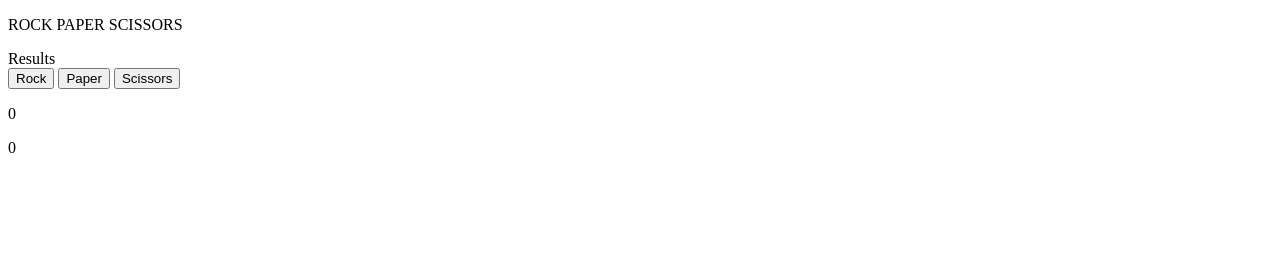
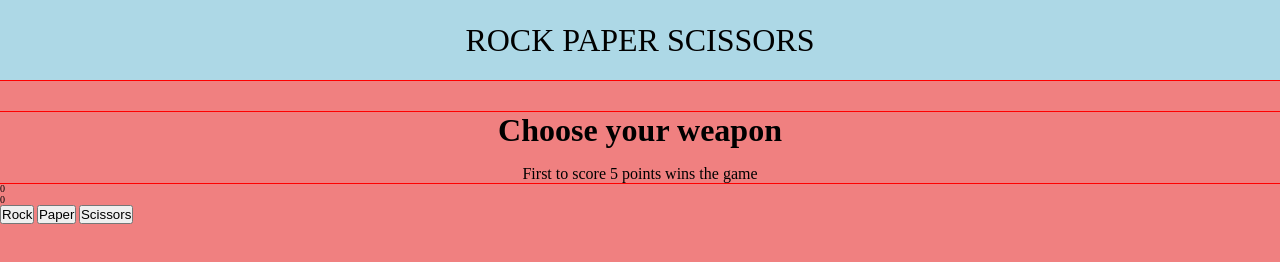
Before and after one commit to presh-031/Rockpaperscissors, a plain HTML site: page index.html in a window 1280 px wide. Drawn offline with Linux system fonts and the light colour scheme.

Commit message:
general ui layout is about done

```diff
--- a/index.html
+++ b/index.html
@@ -5,17 +5,24 @@
     <meta http-equiv="X-UA-Compatible" content="IE=edge" />
     <meta name="viewport" content="width=device-width, initial-scale=1.0" />
     <title>Rock-Paper-Scissors</title>
+    <link rel="stylesheet" href="css/style.css" />
   </head>
   <body>
     <header>
       <p>ROCK PAPER SCISSORS</p>
     </header>
-    <div class="results">Results</div>
+    <div class="description">
+      <p class="description__header">Choose your weapon</p>
+      <p class="description__text results">
+        First to score 5 points wins the game
+      </p>
+    </div>
+    <!-- <div class="results">Results</div> -->
+    <p class="player-score">0</p>
+    <p class="computer-score">0</p>
     <button>Rock</button>
     <button>Paper</button>
     <button>Scissors</button>
-    <p class="player-score">0</p>
-    <p class="computer-score">0</p>
     <script src="script.js"></script>
   </body>
 </html>
--- /dev/null
+++ b/style.scss
@@ -0,0 +1,32 @@
+* {
+  padding: 0;
+  margin: 0;
+  box-sizing: border-box;
+}
+body {
+  font-size: 62.5%;
+  background-color: lightcoral;
+}
+header {
+  outline: 1px solid red;
+  height: 5rem;
+  display: grid;
+  place-items: center;
+  background-color: lightblue;
+  p {
+    font-size: 2rem;
+  }
+}
+.description {
+  outline: 1px solid red;
+  text-align: center;
+  margin-top: 2rem;
+  &__header {
+    font-size: 2rem;
+    font-weight: 600;
+    margin-bottom: 1rem;
+  }
+  &__text {
+    font-size: 1rem;
+  }
+}
```
Also changed, not shown: css/style.css (added).
